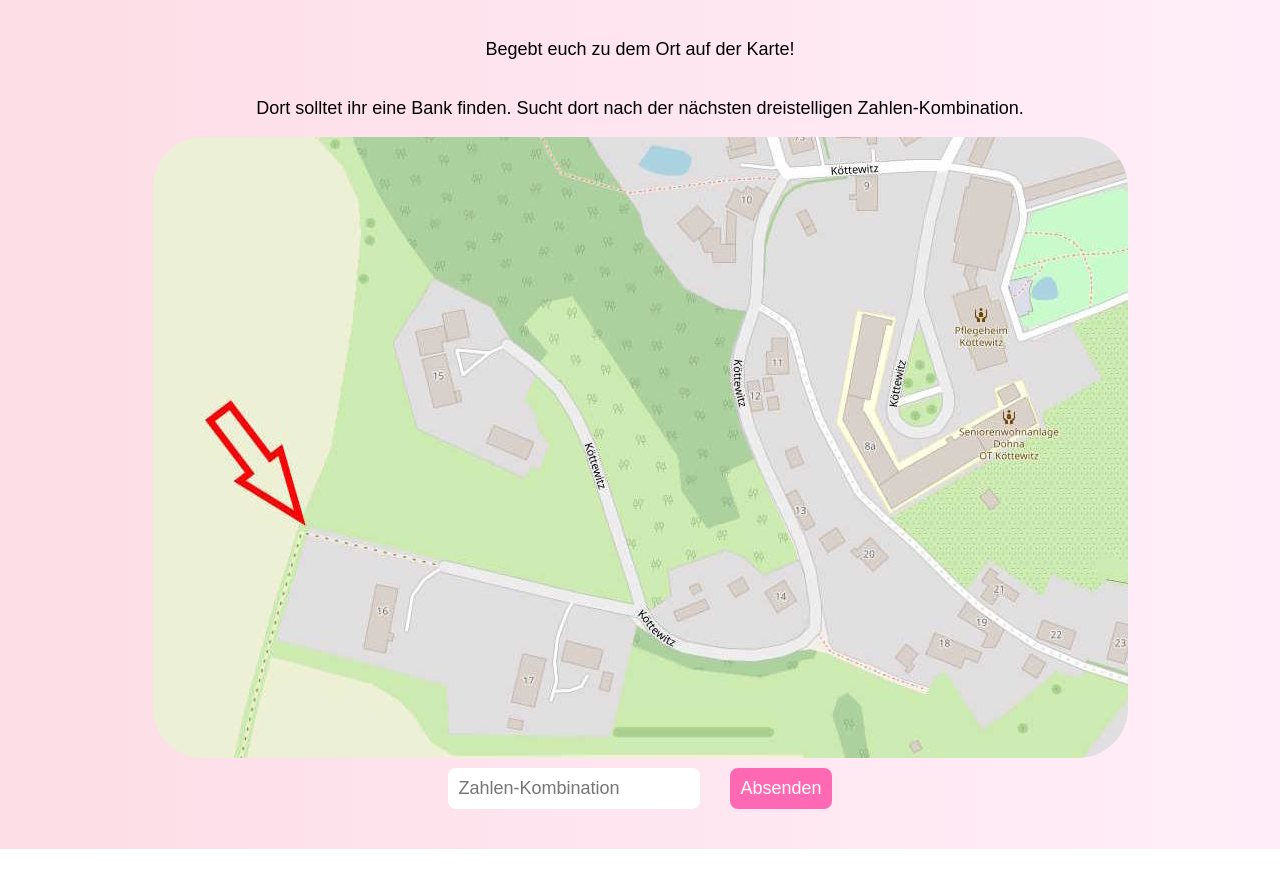
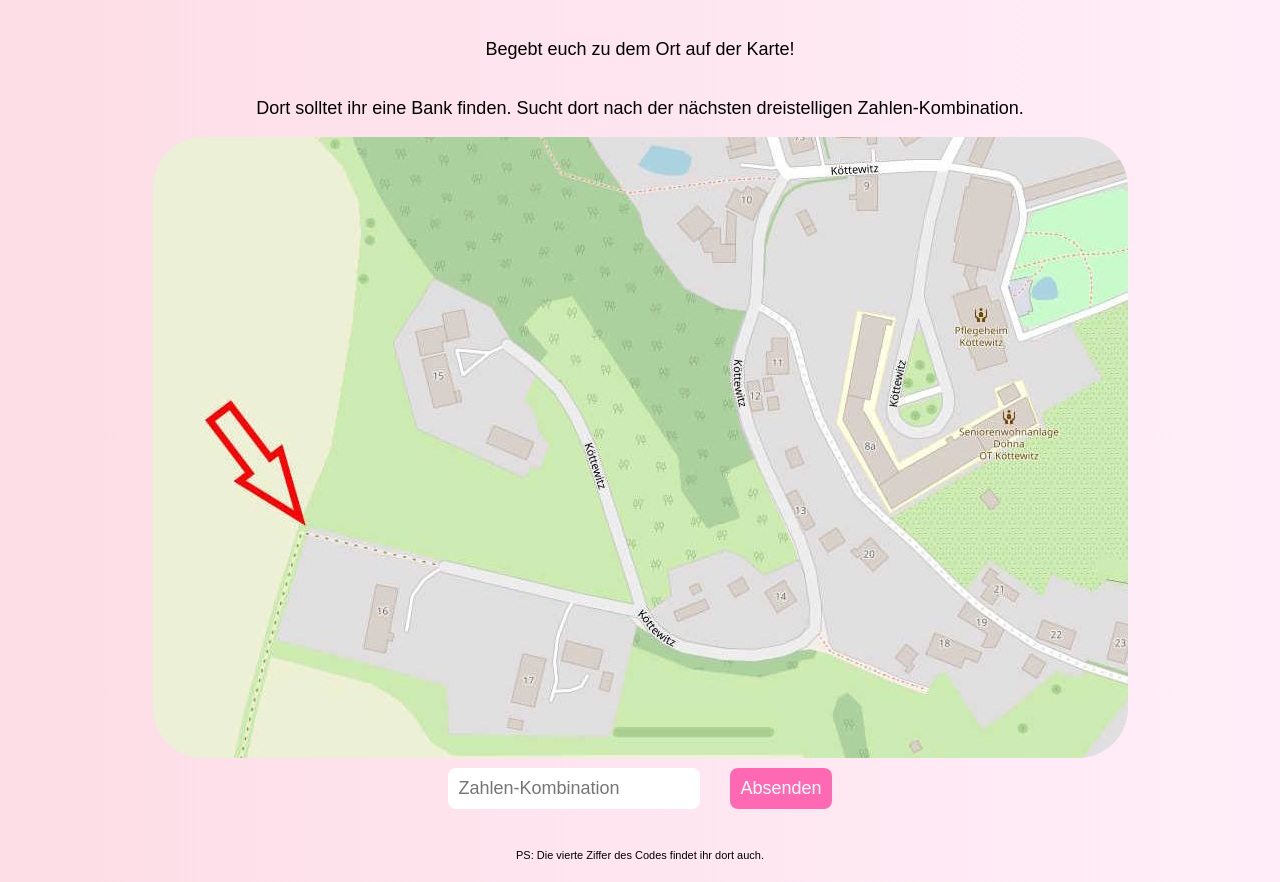
Before and after one commit to olekaufmann/Schnitzeljagd2025, a plain HTML site: page karte.html in a window 1280 px wide. Shown: the part 71-953 px from the top of the page. Before the commit the page ends 920 px from the top, so only its background shows below. Drawn offline with Linux system fonts and the light colour scheme.

Commit message:
Update karte.html

```diff
--- a/karte.html
+++ b/karte.html
@@ -56,6 +56,7 @@
   <button onclick="checkAntwort()">Absenden</button>
   </div>
   <div id="feedback"></div>
+  <p style="margin-top: 10px; font-size: 11px";> PS: Die vierte Ziffer des Codes findet ihr dort auch. </p>
 
   <script>
     function checkAntwort() {
```
